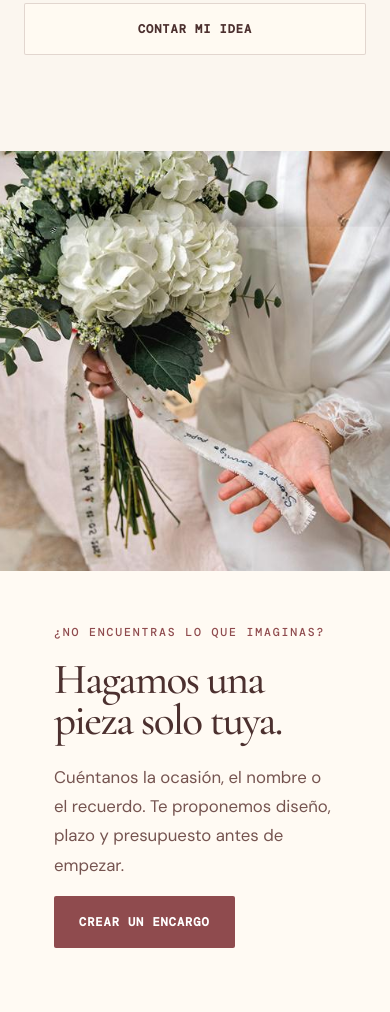
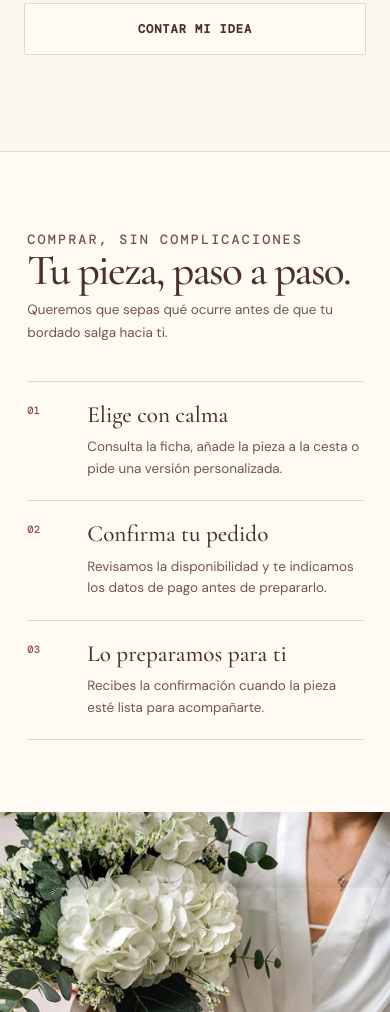
Before and after one commit to izc05/sin_prisa_pero_con_alma__, a website: page tienda.html in a window 390 px wide. Shown: the part 3565-4577 px from the top of the page. Drawn offline with nearby package versions, Linux system fonts and the light colour scheme.

Commit message:
feat: clarify purchasing journey

```diff
--- a/site-v2.css
+++ b/site-v2.css
@@ -275,6 +275,14 @@ button { color: inherit; }
 .product-detail__note strong { font: 500 1.42rem/1 var(--serif); }
 .product-detail__note p { margin: 9px 0 0; color: var(--ink-soft); font-size: .85rem; }
 .detail-empty { max-width: 660px; padding: clamp(100px, 16vw, 190px) clamp(24px, 7vw, 128px); }
+.text-link { display: inline-block; margin-top: 15px; border-bottom: 1px solid var(--line); color: var(--rose-dark); font: 500 .65rem/1.5 var(--mono); letter-spacing: .06em; text-transform: uppercase; }
+
+.purchase-steps { display: grid; grid-template-columns: minmax(250px, .85fr) minmax(0, 1.15fr); gap: clamp(40px, 8vw, 130px); padding: clamp(72px, 9vw, 126px) clamp(24px, 7vw, 128px); border-top: 1px solid var(--line); background: var(--ivory); }
+.purchase-steps ol { margin: 0; padding: 0; list-style: none; border-top: 1px solid var(--line); }
+.purchase-steps li { display: grid; grid-template-columns: 44px 1fr; gap: 16px; padding: 21px 0; border-bottom: 1px solid var(--line); }
+.purchase-steps li > span { color: var(--rose-dark); font: 500 .66rem/1.5 var(--mono); }
+.purchase-steps strong { font: 500 1.45rem/1.1 var(--serif); }
+.purchase-steps p { margin: 7px 0 0; color: var(--ink-soft); font-size: .84rem; }
 
 .values-grid { display: grid; grid-template-columns: repeat(3, 1fr); border-block: 1px solid var(--line); }
 .value { padding: 36px; border-right: 1px solid var(--line); }
@@ -512,6 +520,7 @@ button { color: inherit; }
   .footer-grid { grid-template-columns: 1fr 1fr; }
   .editorial-page-hero__content { width: min(620px, 58vw); }
   .commission-intro, .faq-section, .brand-manifesto { grid-template-columns: 1fr; }
+  .purchase-steps { grid-template-columns: 1fr; gap: 36px; }
 }
 
 @media (max-width: 760px) {
--- a/site-v2.js
+++ b/site-v2.js
@@ -176,7 +176,7 @@
     root.innerHTML = `<nav class="breadcrumb" aria-label="Ruta"><a href="tienda.html">Tienda</a><span aria-hidden="true">/</span><span>${escapeHtml(product.name)}</span></nav>
       <article class="product-detail">
         <div class="product-detail__image"><img src="${escapeHtml(product.image)}" alt="${escapeHtml(product.name)}"></div>
-        <div class="product-detail__content"><p class="eyebrow">${escapeHtml(product.badge || "Hecho a mano")}</p><h1 class="display-title">${escapeHtml(product.name)}</h1><p class="product-detail__price">${money(product.price)}</p><p class="section-copy">${escapeHtml(product.description)}</p><p class="product-detail__availability">${availability}</p><div class="product-detail__actions">${purchaseAction}<a class="button button--outline" href="${customUrl}">Personalizar esta pieza</a></div><div class="product-detail__note"><strong>Hecho con calma.</strong><p>Cada pieza se prepara y se revisa a mano. Si tienes dudas sobre medidas, materiales o envío, cuéntanoslo al hacer tu pedido.</p></div></div>
+        <div class="product-detail__content"><p class="eyebrow">${escapeHtml(product.badge || "Hecho a mano")}</p><h1 class="display-title">${escapeHtml(product.name)}</h1><p class="product-detail__price">${money(product.price)}</p><p class="section-copy">${escapeHtml(product.description)}</p><p class="product-detail__availability">${availability}</p><div class="product-detail__actions">${purchaseAction}<a class="button button--outline" href="${customUrl}">Personalizar esta pieza</a></div><div class="product-detail__note"><strong>Hecho con calma.</strong><p>Cada pieza se prepara y se revisa a mano. Si tienes dudas sobre medidas, materiales o envío, escríbenos antes de pedirla.</p><a class="text-link" href="https://www.instagram.com/sin_prisa_pero_con_alma__/" target="_blank" rel="noreferrer">Hablar por Instagram</a></div></div>
       </article>`;
   }
 
--- a/tienda.html
+++ b/tienda.html
@@ -30,6 +30,7 @@
       </div>
       <div class="product-grid" id="shop-grid" data-product-grid></div>
     </section>
+    <section class="purchase-steps" aria-labelledby="purchase-steps-title"><div><p class="eyebrow">Comprar, sin complicaciones</p><h2 class="section-title" id="purchase-steps-title">Tu pieza, paso a paso.</h2><p class="section-copy">Queremos que sepas qué ocurre antes de que tu bordado salga hacia ti.</p></div><ol><li><span>01</span><div><strong>Elige con calma</strong><p>Consulta la ficha, añade la pieza a la cesta o pide una versión personalizada.</p></div></li><li><span>02</span><div><strong>Confirma tu pedido</strong><p>Revisamos la disponibilidad y te indicamos los datos de pago antes de prepararlo.</p></div></li><li><span>03</span><div><strong>Lo preparamos para ti</strong><p>Recibes la confirmación cuando la pieza esté lista para acompañarte.</p></div></li></ol></section>
     <section class="split-section"><div class="split-image"><img src="assets/detalle-bordado.jpeg" alt="Detalle de flores bordadas a mano"></div><div class="split-content"><p class="eyebrow">¿No encuentras lo que imaginas?</p><h2 class="section-title">Hagamos una pieza solo tuya.</h2><p class="section-copy">Cuéntanos la ocasión, el nombre o el recuerdo. Te proponemos diseño, plazo y presupuesto antes de empezar.</p><p><a class="button button--primary" href="encargos.html">Crear un encargo</a></p></div></section>
   </main>
   <footer class="site-footer"><div class="footer-grid"><div class="footer-brand"><img src="assets/logo-alma-hd.png" alt=""><p>Bordamos piezas únicas para guardar historias, celebrar momentos y regalar con intención.</p></div><div class="footer-column"><strong>Explorar</strong><a href="tienda.html">Tienda</a><a href="encargos.html">Encargos</a><a href="diario.html">Diario</a><a href="marca.html">La marca</a></div><div class="footer-column"><strong>Tu pedido</strong><a href="cuenta.html">Mi cuenta</a><a href="cuenta.html">Estado de pedidos</a></div><div class="footer-column"><strong>Contacto</strong><a href="https://www.instagram.com/sin_prisa_pero_con_alma__/" target="_blank" rel="noreferrer">Instagram</a><a href="legal.html">Información legal</a><a href="admin.html">Administración</a></div></div><div class="footer-bottom"><span>© 2026 Sin prisa, pero con alma</span><span>Hecho a mano en Jaén · Envíos a toda España</span></div></footer>
```
